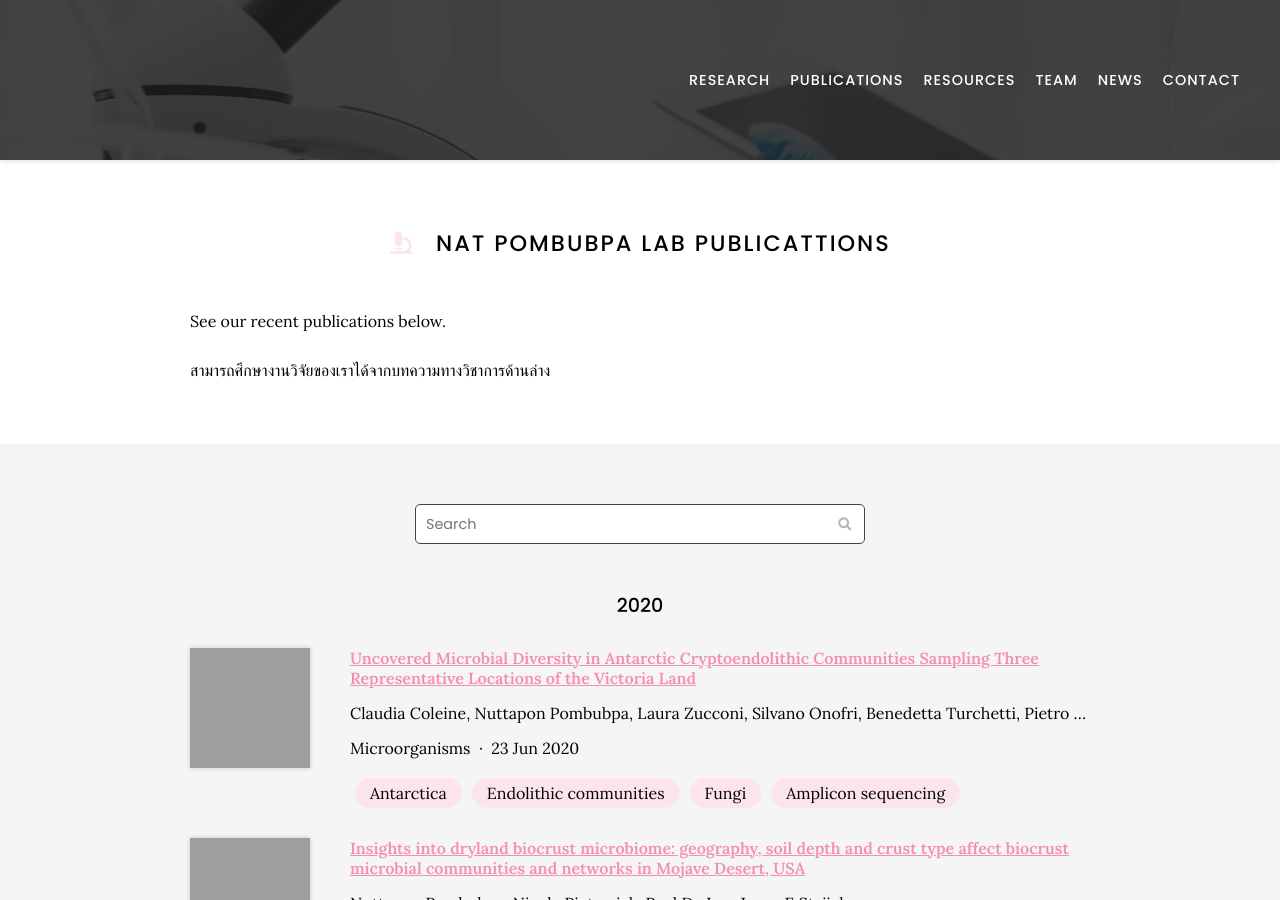
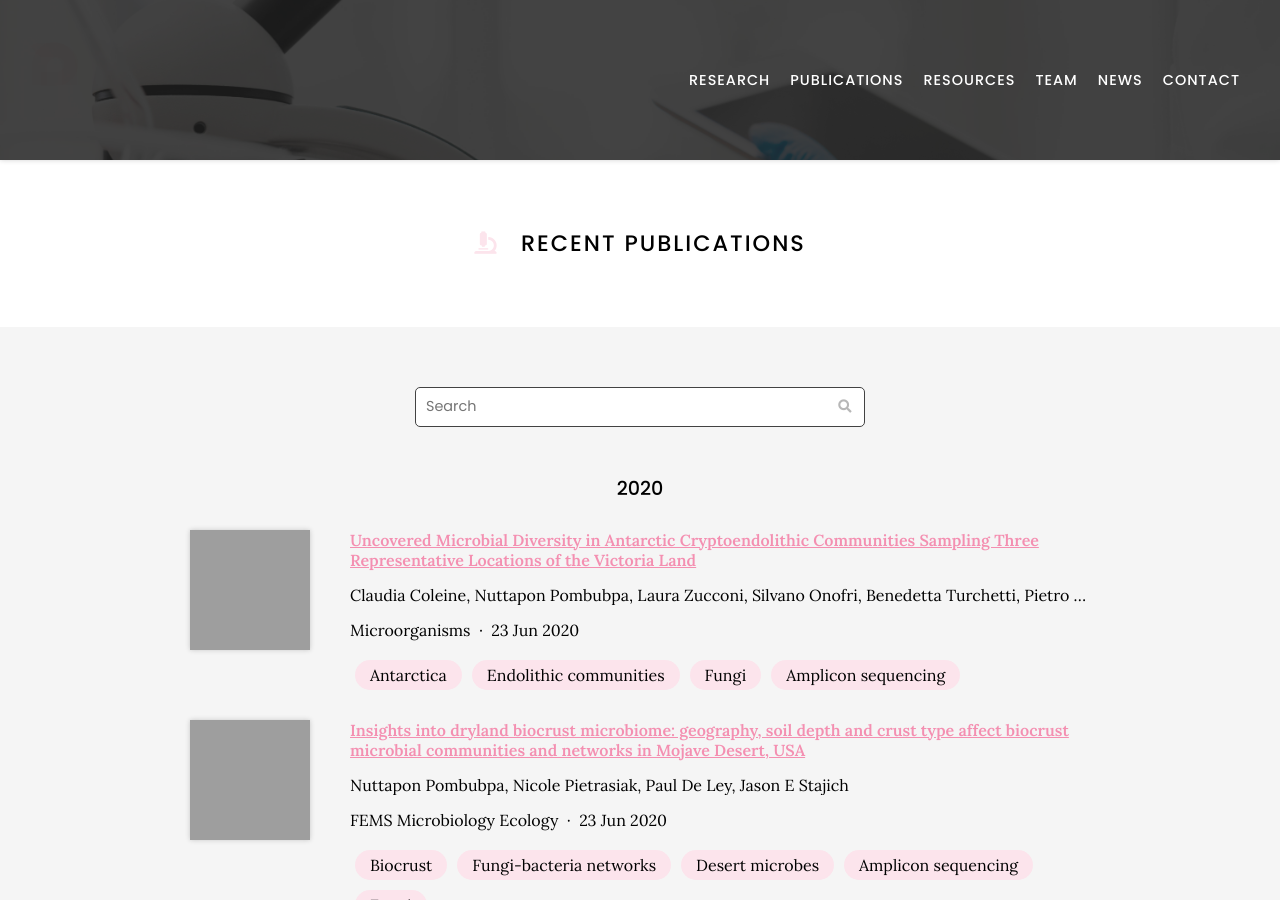
Before and after one commit to natpombubpa-lab/natpombubpa-lab.github.io, a Jekyll site: the page built from publication/index.md, in a window 1280 px wide and 900 px high. Built offline with Jekyll 4.4.1, drawn with Linux system fonts in a browser that asks for light colours; nearby versions of some CDN libraries; grey boxes are pictures that could not be loaded.

Commit message:
Update index.md

```diff
--- a/publication/index.md
+++ b/publication/index.md
@@ -6,11 +6,7 @@
 redirect_from: /publications
 ---
 
-# <i class="fas fa-microscope"></i>Nat Pombubpa Lab Publicattions
-
-See our recent publications below.
-
-สามารถศึกษางานวิจัยของเราได้จากบทความทางวิชาการด้านล่าง
+# <i class="fas fa-microscope"></i>Recent Publications
 
 {% include section.html %}
 
```
